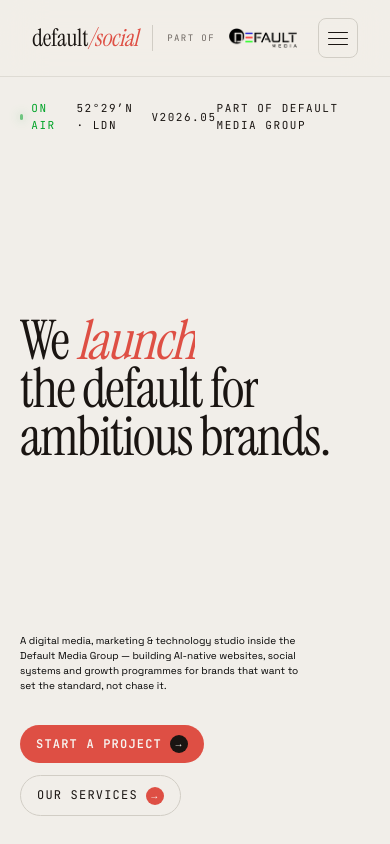
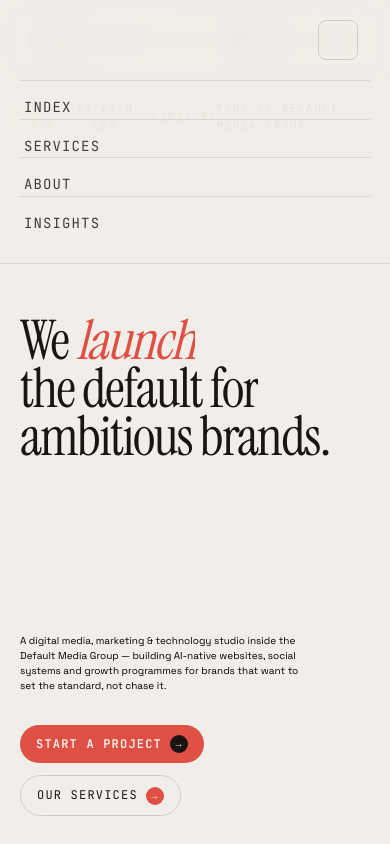
Before and after one commit to Dbrowne14/Default_Social_AI, a Next.js app: page / in a window 390 px wide. Shown: the top 844 px of the page. Built offline with nearby package versions, Linux system fonts and the light colour scheme.

Commit message:
Editing hamburger menu

```diff
--- a/app/globals.css
+++ b/app/globals.css
@@ -159,13 +159,18 @@
 
 @layer components {
   .container-custom {
-    @apply w-full max-w-340 mx-auto px-8 py-20;
+    @apply w-full max-w-340 mx-auto px-5 py-20 720:px-8;
   }
 
-  @media (max-width: 720px) {
-    .container-custom {
-      @apply px-5;
-    }
+  .border-line-faded {
+    border-color: color-mix(in oklch, var(--line) 70%, transparent);
+  }
+
+  .bg-color-faded {
+    background: color-mix(in oklch, var(--ink) 96%, transparent);
+    backdrop-filter: blur(14px);
+    -webkit-backdrop-filter: blur(14px);
+    border-bottom: 1px solid color-mix(in oklch, var(--line) 70%, transparent);
   }
 
   .hero-content {
@@ -255,5 +260,4 @@
   .animate-rise {
     animation: rise 0.7s cubic-bezier(0.2, 0.7, 0.1, 1) forwards;
   }
-
 }
--- a/components/layout/navigation/NavHamburgerMenu.tsx
+++ b/components/layout/navigation/NavHamburgerMenu.tsx
@@ -7,6 +7,7 @@ const NavHamburgerMenu = () => {
     setMenuOpen((prev) => !prev);
   };
   return (
+    <div>
       <button
         className={`inline-flex flex-col justify-center gap-1.25 w-10 h-10 px-2.25 bg-transparent border border-line rounded-lg cursor-pointer 720:hidden   transition-transform duration-200
           ${menuOpen ? "scale-95" : "scale-100"} "
@@ -23,6 +24,23 @@ const NavHamburgerMenu = () => {
           ></span>
         ))}
       </button>
+      <div className="flex fixed top-0 left-0 right-0 z-55 720:hidden flex-col p-[80px_20px_28px]  bg-color-faded font-mono text-[14px] tracking-[0.08em] uppercase" id="mobileMenu" aria-hidden="true">
+        <button
+          className="absolute top-5 right-8 w-10 h-10 p-0 bg-transparent border border-line rounded-lg cursor-pointer inline-flex items-center justify-center"
+          id="menuClose"
+          aria-label="Close menu"
+        >
+          <span className="absolute w-4.5 h-[1.5] bg-cream rounded-xs transform-[rotate(45deg)]"></span>
+          <span className="absolute w-4.5 h-[1.5] bg-cream rounded-xs transform-[rotate(-45deg)]"></span>
+        </button>
+        <a href="/" className="pt-4 px-1 text-cream-2 border-t border-line-faded">
+          Index
+        </a>
+        <a href="services-v0.html" className="pt-4 px-1 text-cream-2 border-t border-line-faded">Services</a>
+        <a href="about-v0.html" className="pt-4 px-1 text-cream-2 border-t border-line-faded">About</a>
+        <a href="insights-v0.html" className="pt-4 px-1 text-cream-2 border-t border-line-faded">Insights</a>
+      </div>
+    </div>
   );
 };
 
--- a/components/layout/navigation/Navigation.tsx
+++ b/components/layout/navigation/Navigation.tsx
@@ -1,6 +1,7 @@
 import NavLink from "../../ui/Navlink";
 import Button from "../../ui/Button";
 import NavHamburgerMenu from "./NavHamburgerMenu";
+import { navData } from "@/data/navData";
 
 const Navigation = () => {
   return (
@@ -35,13 +36,13 @@ const Navigation = () => {
           />
         </a>
       </a>
-      {/*convert to hamburger menu at 720px */}
+
       <div className="hidden 720:flex gap-7 items-center font-mono text-[12px] tracking-widest uppercase text-cream-2 relative">
-        <NavLink href="/">Index</NavLink>
-        <NavLink href="/services">Services</NavLink>
-        <NavLink href="/about">About</NavLink>
-        <NavLink href="/insights">Insights</NavLink>
+        {navData.map((page)=> {return(
+          <NavLink href={page === "index" ? "/" : `/${page}`}>{page}</NavLink>
+        )})}
       </div>
+
       <div className="hidden md:block">
         <Button link="#contact" text="Start a project" />
       </div>
```
Lines whose indentation alone changed are shown as unchanged.
